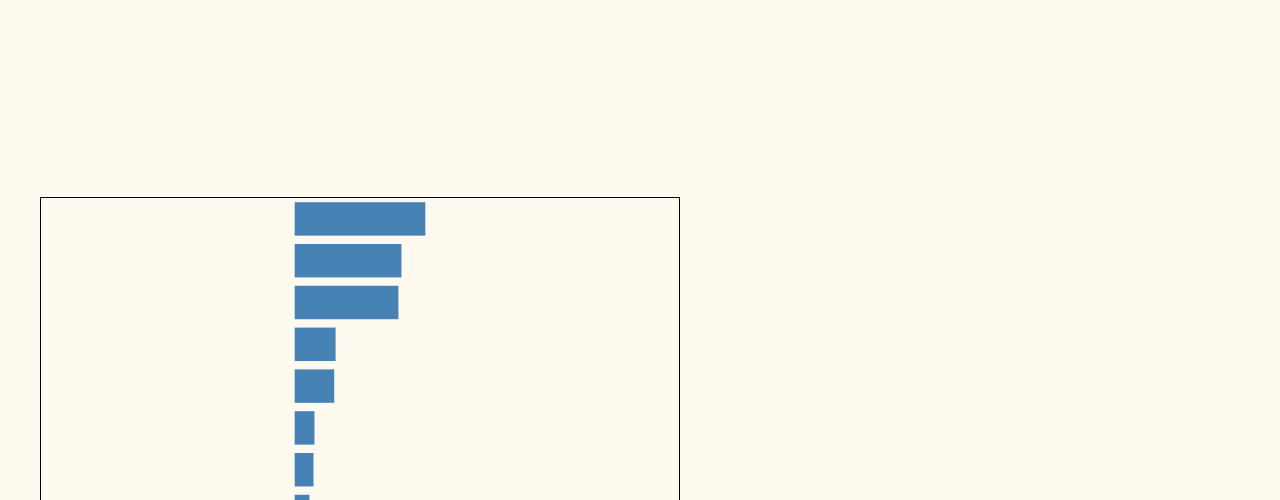
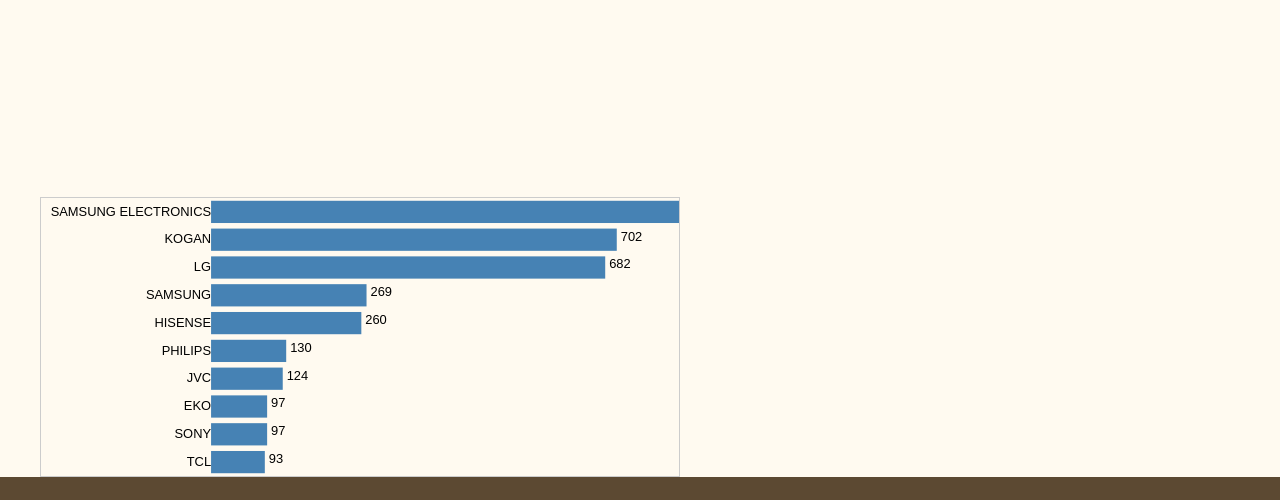
Before and after one commit to Haowo0904/T04-2, a plain HTML site: page index.html in a window 1280 px wide. Shown: the part 300-800 px from the top of the page. Drawn offline with nearby package versions, Linux system fonts and the light colour scheme.

Commit message:
feat(t04-7): add grouped bars with category/value labels; keep T04-6 rect block commented

```diff
--- a/index.html
+++ b/index.html
@@ -41,14 +41,11 @@
     <p>Created with assistance from OpenAI Codex (Generative AI).</p>
   </footer>
   <script src="script.js" defer></script>
-  <!-- D3 library -->
-  <script src="https://d3js.org/d3.v7.min.js"></script>
-  <!-- Loads CSV then calls createBarChart -->
-  <script src="t04-4-load.js"></script>
-  <!-- Defines createBarChart -->
-  <script src="t04-5-bars.js"></script>
   <!-- Old demos (disabled) -->
   <!-- <script src="energy-d3.js"></script> -->
   <!-- <script src="t04-3-bars.js"></script> -->
+  <script src="https://d3js.org/d3.v7.min.js"></script>
+  <script src="t04-4-load.js"></script> <!-- loads CSV, then calls createBarChart -->
+  <script src="t04-5-bars.js"></script> <!-- defines createBarChart -->
 </body>
 </html>
--- a/t04-5-bars.js
+++ b/t04-5-bars.js
@@ -1,55 +1,75 @@
-// t04-5-bars.js
 const createBarChart = (data) => {
-  // SVG internal coordinate system used to position and size chart elements
-  const viewW = 500; // logical width available for the chart
-  const viewH = 1600; // logical height available for all bars
+  // --- Sizes (logical vs. display) ---
+  const viewW = 500;
+  const viewH = Math.max(220, data.length * 28);
+  const displayW = 640;
+  const displayH = Math.min(480, data.length * 24 + 40);
 
-  // SVG rendered size displayed on the webpage
-  const displayW = 640; // visible width of the SVG
-  const displayH = 420; // visible height of the SVG
-
+  // --- SVG root ---
   const svg = d3.select(".responsive-svg-container")
     .append("svg")
-    .attr("viewBox", `0 0 ${viewW} ${viewH}`) // defines the internal coordinate system
-    .attr("width", displayW) // sets the displayed width
-    .attr("height", displayH) // sets the displayed height
-    .style("border", "1px solid black");
+    .attr("viewBox", `0 0 ${viewW} ${viewH}`)
+    .attr("width", displayW)
+    .attr("height", displayH)
+    .style("border", "1px solid #ccc");
 
-  // x: numeric (e.g., count)
-  const xMax = d3.max(data, d => d.count); // Find the largest count value in the dataset
-
-  // Create a linear scale for the numerical x-axis
+  // --- Scales (from T04-6) ---
+  const xMax = d3.max(data, d => d.count);
   const xScale = d3.scaleLinear()
-    .domain([0, xMax]) // input: data values from 0 to the highest count
-    .range([0, viewW]); // output: pixel positions from 0 to the SVG's logical width
-
-  // Create a band scale for the categorical y-axis
+    .domain([0, xMax])
+    .range([0, viewW]);
   const yScale = d3.scaleBand()
-    // Extract all brand names and use them as categories
     .domain(data.map(d => d.brand))
-    // Distribute the categories from the top to the bottom of the SVG
     .range([0, viewH])
-    // Add space between neighbouring bars
     .paddingInner(0.2)
-    // Add space before the first bar and after the last bar
     .paddingOuter(0.1);
 
-  // Bars
-  svg.selectAll("rect")
-    // connect the dataset to the rectangles
+  // OLD rectangle-only drawing block from T04-6 (COMMENTED OUT for T04-7). //
+  /* svg.selectAll("rect")
     .data(data)
-    // Create rectangles for data and update existing rectangles
     .join("rect")
-    // Assign a general class and a count-specific class to each bar
     .attr("class", d => `bar bar-${d.count}`)
-    // Start every bar from the left edge of the SVG
-    .attr("x", 0)
-    // Position each bar vertically according to its brand
-    .attr("y", d => yScale(d.brand))
-    // Convert each count into a scaled bar width
+    .attr("x", 0) .attr("y", d => yScale(d.brand))
     .attr("width", d => xScale(d.count))
-    // Use the height calculated by the band scale
     .attr("height", yScale.bandwidth())
-    // Set the colour of the bars
     .attr("fill", "steelblue");
+  */
+
+  // --- NEW in T04-7: group per row (bar + labels move together) ---
+  // Using x = 100 so labels align at 100 and bars start there too.
+  const labelX = 100;
+  const barAndLabel = svg
+    .selectAll("g")
+    .data(data)
+    .join("g")
+    .attr("transform", d => `translate(0, ${yScale(d.brand)})`);
+
+  // --- Bar rectangle inside the group ---
+  // y is 0 because the group sets vertical position via transform.
+  barAndLabel
+    .append("rect")
+    .attr("x", labelX) // bar starts at x = 100
+    .attr("y", 0)
+    .attr("width", d => xScale(d.count)) // scaled width fits the viewBox
+    .attr("height", yScale.bandwidth()) // bar thickness from band scale
+    .attr("fill", "steelblue");
+
+  // --- Category text (left of bar, right-aligned at x=100) ---
+  barAndLabel
+    .append("text")
+    .text(d => d.brand) // change if your category column differs
+    .attr("x", labelX)
+    .attr("y", 15) // adjust to center in the band
+    .attr("text-anchor", "end") // right-align so text ends at x=100
+    .style("font-family", "sans-serif")
+    .style("font-size", "13px");
+
+  // --- Value text (at the end of each bar) ---
+  barAndLabel
+    .append("text")
+    .text(d => d.count) // numeric label
+    .attr("x", d => labelX + xScale(d.count) + 4) // just past bar end
+    .attr("y", 12) // adjust as needed
+    .style("font-family", "sans-serif")
+    .style("font-size", "13px");
 };
```
